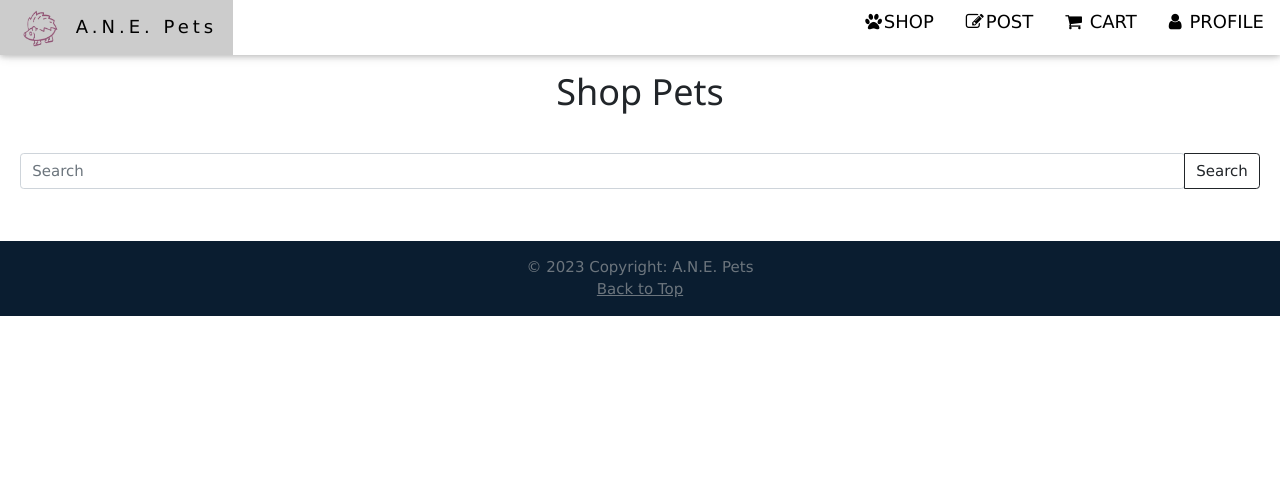
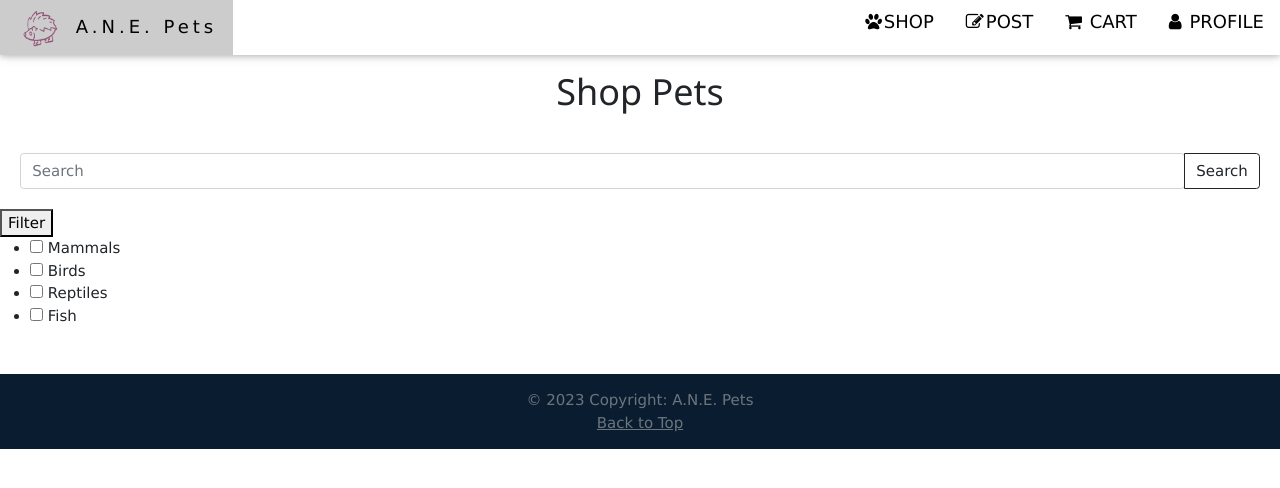
Before and after one commit to Nick-Talton/cs4750, a Flask app: page /shop in a window 1280 px wide. Shown: the top 488 px of the page. Run offline with Flask 2, Linux system fonts and the light colour scheme; the visitor is signed in with stand-in values (Sample User, id 1); data that the repository does not hold is empty.

Commit message:
filtering pain

```diff
--- a/app/templates/shop.html
+++ b/app/templates/shop.html
@@ -27,9 +27,29 @@
       </div>
     </div>
 
+    <button id="filter-button" class="button">Filter</button>
+    <div id="filtered-posts-container" class="filters">
+        <ul class="filters__list">
+            <li>
+                <input id="Mammals" type="checkbox" />
+                <label for="Mammals">Mammals</label>
+            </li>
+            <li>
+                <input id="Birds" type="checkbox" />
+                <label for="Birds">Birds</label>
+            </li>
+            <li>
+                <input id="Reptiles" type="checkbox" />
+                <label for="Reptiles">Reptiles</label>
+            </li>
+            <li>
+                <input id="Fish" type="checkbox" />
+                <label for="Fish">Fish</label>
+            </li>
+        </ul>
+    </div>
 
     <div class="w3-row-padding w3-padding-16">
- <!-- Loop through the posts list and display each post title and content -->
         {% for post in posts %}
         <div class="w3-third w3-margin-bottom">
             <img src="../static/img/home1.jpg" alt="Norway" style="width:100%;">
@@ -42,11 +62,36 @@
             </div>
           </div>
         {% endfor %}
+      </div>
+      <script>
+        document.addEventListener("DOMContentLoaded", function () {
+            document.getElementById("filter-button").addEventListener("click", function () {
+                // Get the selected filters
+                var filters = [];
+                document.querySelectorAll(".filters__list input:checked").forEach(function (checkbox) {
+                    filters.push(checkbox.id);
+                });
 
-
-
-
-      </div>
+                // Send the selected filters to the server using a Flask route
+                fetch("/shop", {
+                    method: "POST",
+                    headers: {
+                        "Content-Type": "application/json"
+                    },
+                    body: JSON.stringify({ filters: filters })
+                })
+                .then(response => response.json())
+                .then(data => {
+                    // Update the view based on the response from the server
+                    console.log(data);
+                    document.getElementById("filtered-posts-container").innerHTML = data.html;
+                })
+                .catch(error => {
+                    console.error("Error:", error);
+                });
+            });
+        });
+      </script>
 </body>
 </html>
 
--- a/app/views/shoppage.py
+++ b/app/views/shoppage.py
@@ -1,42 +1,9 @@
 # searchpages.py
-from flask import Blueprint, render_template, request, session
+from flask import Blueprint, render_template, request, session, jsonify
 from jinja2 import TemplateNotFound
 import pymysql
 
 shoppage = Blueprint('shop', __name__, template_folder='templates')
-
-# A list of users to display on the search results page
-# users = [
-#     {
-#         "username": "alice",
-#         "bio": "I love Flask and Python."
-#     },
-#     {
-#         "username": "bob",
-#         "bio": "I'm a beginner in web development."
-#     },
-#     {
-#         "username": "charlie",
-#         "bio": "I'm a fan of open source software."
-#     }
-# ]
-
-# @shop.route("/shop", methods=["GET", "POST"])
-# def search():
-#     # If the request method is POST, get the query and filter the users list
-#     if request.method == "POST":
-#         query = request.form.get("query")
-#         # You can use your own logic to search for users here
-#         results = [user for user in users if query.lower() in user["username"].lower()]
-#         # Render the results.html template with the query and results variables
-#         return render_template("results.html", query=query, results=results)
-#     # If the request method is GET, render the search.html template
-#     return render_template("shop.html", title='Shop')
-
-# @shoppage.route("/shop", methods=["GET", "POST"])
-# def shop():
-#     # Render the index.html template with the posts variable
-#     return render_template("shop.html", title='Shop', posts=posts)
 
 
 def get_db():
@@ -51,17 +18,47 @@ def get_db():
 @shoppage.route("/shop", methods=["GET", "POST"])
 def shop():
     if 'email' in session:
-        # print("user logged in")
-        # print("session:", session)
-        # logged_in_user = session['email']
         first_name = session['first_name']
         session_user = session['user']
-        with get_db() as connection:
+
+        if request.method == 'POST':
+            try:
+                # Retrieve the selected filters from the request
+                selected_filters = request.json.get("filters", [])
+
+                # Construct the WHERE clause based on the selected filters
+                if selected_filters:
+                    # Construct the WHERE clause for the selected filters
+                    updated_filters = []
+                    for filter in selected_filters:
+                        updated_filters.append("'" + filter + "'")
+                    where_clause = f"animal_class IN ({', '.join([filter for filter in updated_filters])})"
+
+                    # Query to filter the data based on the selected filters
+                    query = f"SELECT pet_id, breed, name, price, age FROM Pets NATURAL JOIN Breeds NATURAL JOIN Birthdays WHERE {where_clause};"
+                else:
+                    # Query without filtering if no filters are selected
+                    query = "SELECT pet_id, breed, name, price, age FROM Pets NATURAL JOIN Breeds NATURAL JOIN Birthdays;"
+
+                with get_db() as connection:
                     with connection.cursor() as cursor:
-                        query = "SELECT pet_id, breed, name, price, age FROM Pets NATURAL JOIN Breeds NATURAL JOIN Birthdays;"
                         cursor.execute(query)
-                        posts = cursor.fetchall()
-        return render_template('shop.html', title='Shop', username=first_name, posts=posts)
+                        filtered_posts = cursor.fetchall()
+
+                return jsonify({"html": render_template('shop.html', title='Shop', username=first_name, posts=filtered_posts)})
+
+            except Exception as e:
+                print(e)
+                return jsonify({"error": "An error occurred during filtering."})
+
+        else:
+            # Handle GET request without applying any filter
+            with get_db() as connection:
+                with connection.cursor() as cursor:
+                    query = "SELECT pet_id, breed, name, price, age FROM Pets NATURAL JOIN Breeds NATURAL JOIN Birthdays;"
+                    cursor.execute(query)
+                    posts = cursor.fetchall()
+
+            return render_template('shop.html', title='Shop', username=first_name, posts=posts)
     else:
-        # print("no user logged in")
         return render_template('index.html', title='Home')
```
